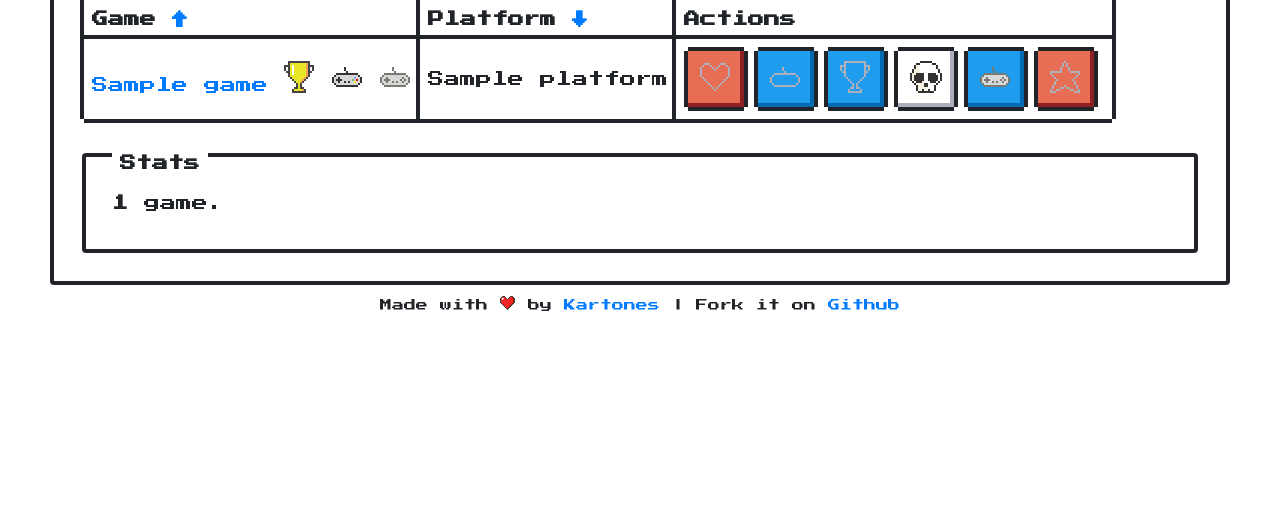
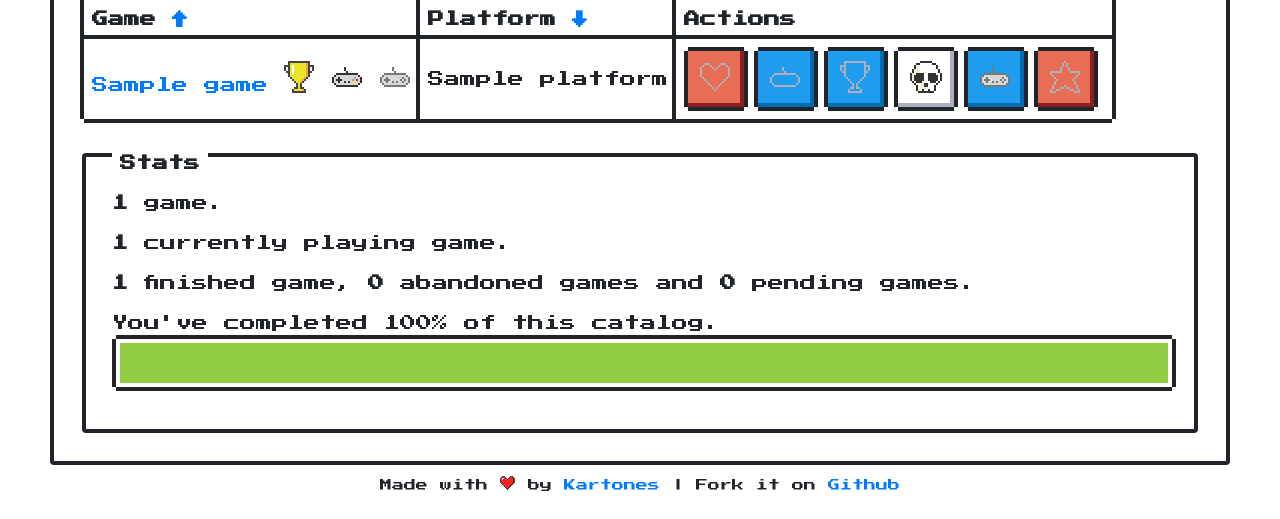
Before and after one commit to Kartones/finished-games, a Django app: a page that uses finishedgames/web/templates/user/games.html in a window 1280 px wide. Shown: the part 281-800 px from the top of the page. Run offline with Django 3.2, Linux system fonts and the light colour scheme; a user stored in the database is signed in; tables that the repository leaves empty hold one stand-in row (values such as "Sample post"); some libraries are stand-ins or nearby versions.

Commit message:
python 3.8 docker image + improved stats on user games list

```diff
--- a/finishedgames/web/templates/user/games.html
+++ b/finishedgames/web/templates/user/games.html
@@ -51,6 +51,23 @@
         <p>
             <strong>{{ user_games_count }}</strong> game{{ user_games_count|pluralize }}.
         </p>
+        <p>
+            <strong>{{ currently_playing_games_count }}</strong> currently playing game{{ currently_playing_games_count|pluralize }}.
+        </p>
+        <p>
+            <strong>{{ finished_games_count }}</strong> finished game{{ finished_games_count|pluralize }}, <strong>{{ abandoned_games_count }}</strong> abandoned game{{ abandoned_games_count|pluralize }} and <strong>{{ pending_games_count }}</strong> pending game{{ pending_games_count|pluralize }}.
+        </p>
+        <p>
+            {% if user.is_authenticated and user == viewed_user %}
+                You've completed {{ completed_games_progress }}% of this catalog.
+            {% else %}
+                {{ viewed_user.get_username.capitalize }} has completed {{ completed_games_progress }}% of this catalog.
+            {% endif %}
+            <br/>
+            <progress class="nes-progress {{ progress_class }}" value="{{ completed_games_progress }}"
+                max="100"
+                title="Completed {{ completed_games_progress }}% of this catalog ({{ completed_games_count }}/{{ user_games_count }})"></progress>
+        </p>
     </div>
 </section>
 
--- a/finishedgames/web/templates/user/games_by_platform.html
+++ b/finishedgames/web/templates/user/games_by_platform.html
@@ -46,14 +46,14 @@
         </p>
         <p>
             {% if user.is_authenticated and user == viewed_user %}
-                You've completed {{ completed_games_progress }}% of this platform's owned catalog.
+                You've completed {{ completed_games_progress }}% of this catalog.
             {% else %}
-                {{ viewed_user.get_username.capitalize }} has completed {{ completed_games_progress }}% of this platform's owned catalog.
+                {{ viewed_user.get_username.capitalize }} has completed {{ completed_games_progress }}% of this catalog.
             {% endif %}
             <br/>
             <progress class="nes-progress {{ progress_class }}" value="{{ completed_games_progress }}"
                 max="100"
-                title="Completed {{ completed_games_progress }}% of this platform's owned catalog ({{ completed_games_count }}/{{ games_count }})"></progress>
+                title="Completed {{ completed_games_progress }}% of this catalog ({{ completed_games_count }}/{{ games_count }})"></progress>
         </p>
     </div>
 </section>
--- a/finishedgames/web/views/user.py
+++ b/finishedgames/web/views/user.py
@@ -136,11 +136,29 @@ class GamesView(View):
             order_by = constants.SORT_FIELDS_MAPPING[constants.SORT_BY_GAME_NAME]
 
         user_games = UserGame.objects.filter(user=viewed_user).order_by(*order_by).select_related("game", "platform")
+        games_count = len(user_games)
+
+        currently_playing_games_count = user_games.filter(currently_playing=True).count()
+        finished_games_count = user_games.exclude(year_finished__isnull=True).count()
+        abandoned_games_count = user_games.filter(abandoned=True).count()
+        completed_games_count = finished_games_count + abandoned_games_count
+        pending_games_count = games_count - completed_games_count
+        if games_count > 0:
+            completed_games_progress = int(completed_games_count * 100 / games_count)
+        else:
+            completed_games_progress = 0
 
         context = {
             "viewed_user": viewed_user,
             "user_games": user_games,
-            "user_games_count": len(user_games),
+            "user_games_count": games_count,
+            "currently_playing_games_count": currently_playing_games_count,
+            "finished_games_count": finished_games_count,
+            "abandoned_games_count": abandoned_games_count,
+            "completed_games_count": completed_games_count,
+            "pending_games_count": pending_games_count,
+            "completed_games_progress": completed_games_progress,
+            "progress_class": _progress_bar_class(completed_games_progress),
             "constants": constants,
             "sort_by": sort_by,
             "authenticated_user_catalog": kwargs["authenticated_user_catalog"],
```
Also changed, not shown: 1 other file.
